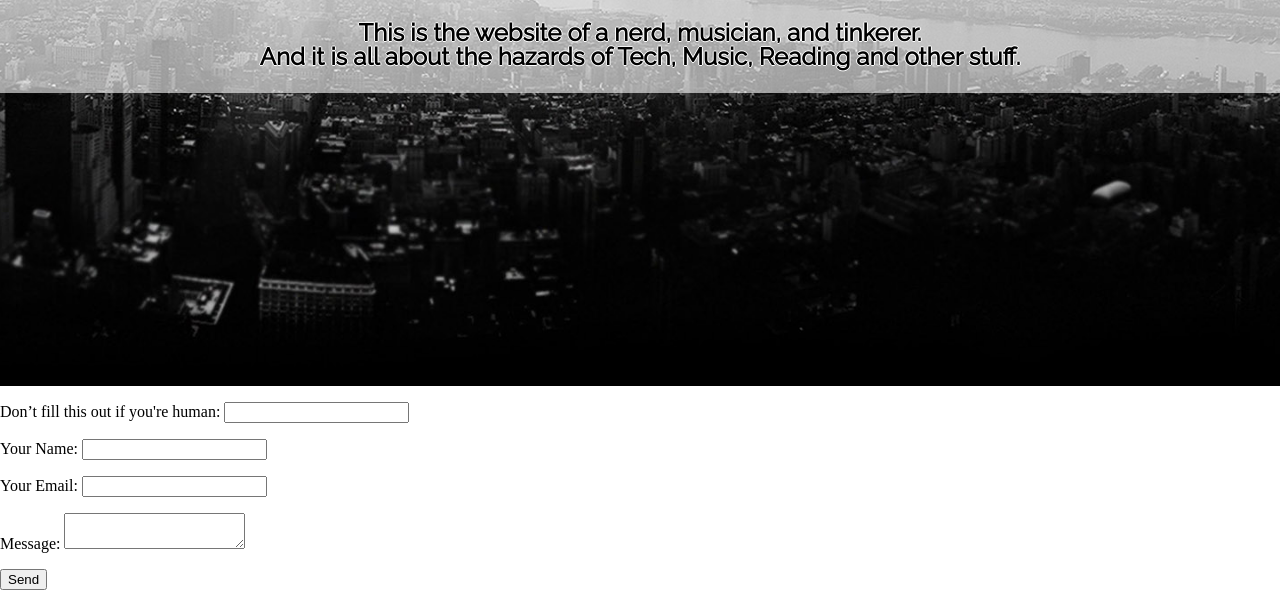
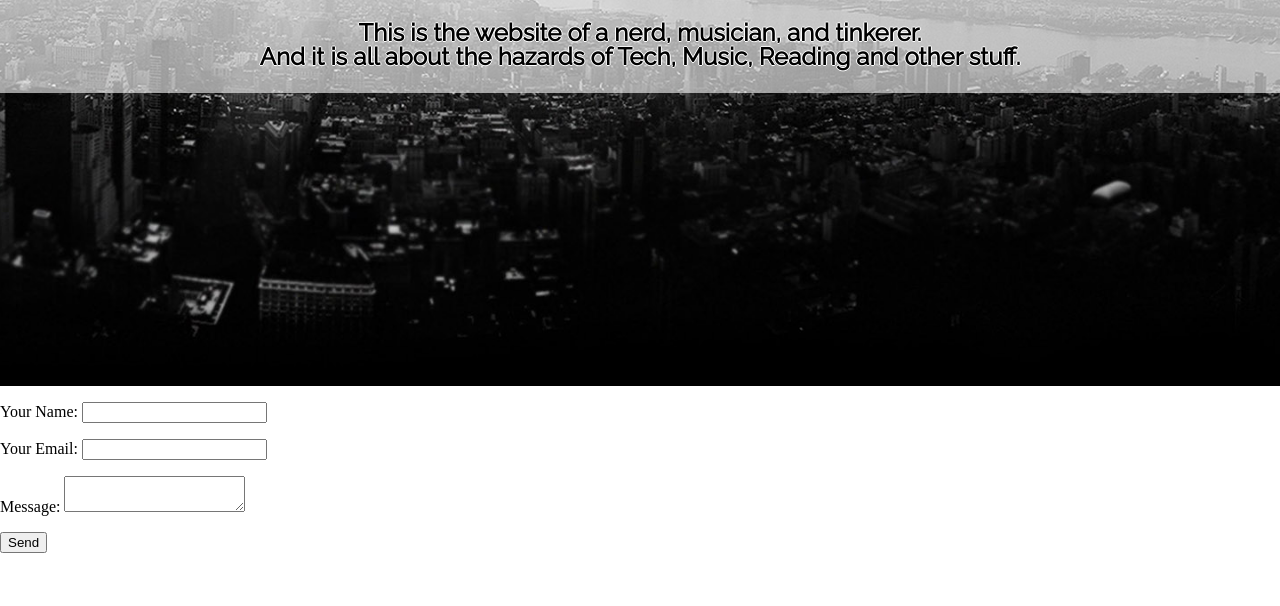
Before and after one commit to depadiernos/hazardsof, a plain HTML site: page src/index.html in a window 1280 px wide. Shown: the part 414-1020 px from the top of the page. After the commit the page ends 983 px from the top, so only its background shows below. Drawn offline with Linux system fonts and the light colour scheme.

Commit message:
fix display:hidden to display:none

```diff
--- a/src/index.html
+++ b/src/index.html
@@ -14,7 +14,7 @@
 			</div>
     </div>
     <form name="contact" netlify-honeypot="bot-field" netlify>
-      <p style="display:hidden;">
+      <p style="display:none;">
           <label>Don’t fill this out if you're human: <input name="bot-field"></label>
       </p>
       <p>
```
